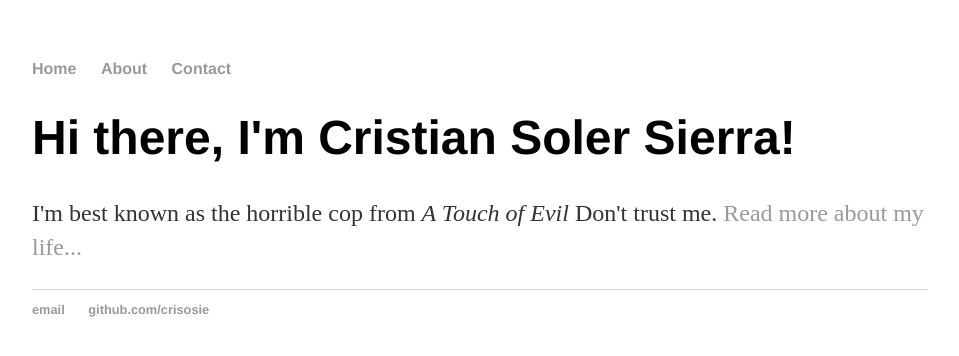
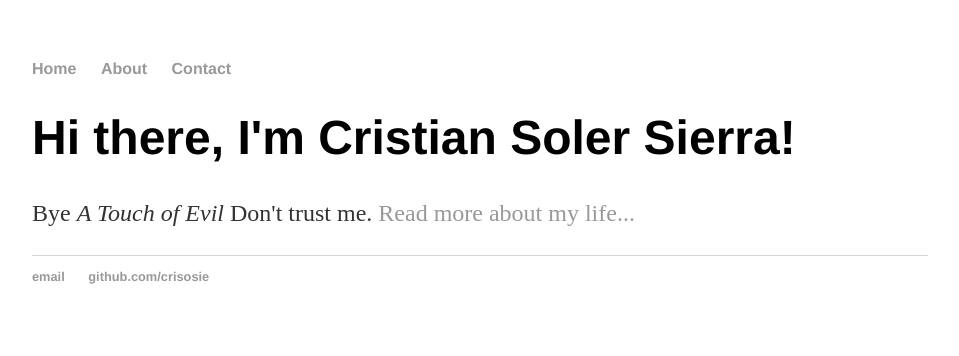
Before and after one commit to crisosie/crisosie.github.io, a Jekyll site: the page built from index.html, in a window 1280 px wide. Shown: the top 356 px of the page, without its empty margins (160-1119 px from the left). Built offline with Jekyll 4.4.1, drawn with Linux system fonts in a browser that asks for light colours.

Commit message:
Update index.html

```diff
--- a/index.html
+++ b/index.html
@@ -4,5 +4,5 @@ title: Cristian Soler Sierra
 ---
 <div class="blurb">
 	<h1>Hi there, I'm Cristian Soler Sierra!</h1>
-	<p>I'm best known as the horrible cop from <em>A Touch of Evil</em> Don't trust me. <a href="/about">Read more about my life...</a></p>
+	<p>Bye  <em>A Touch of Evil</em> Don't trust me. <a href="/about">Read more about my life...</a></p>
 </div><!-- /.blurb -->
```
